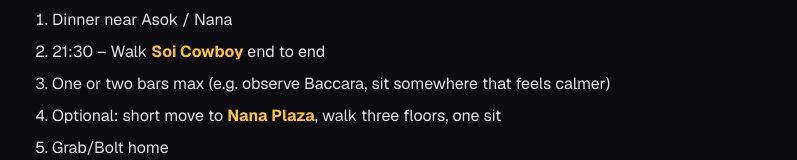
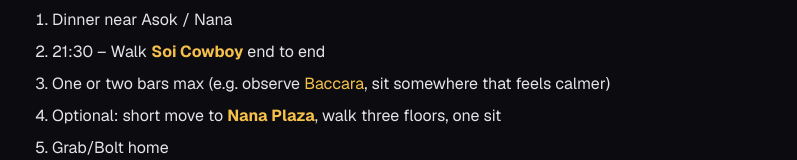
Before and after one commit to ouyowu/thainight-co, a Next.js app: page /bangkok/one-night-plan in a window 1280 px wide. Shown: the part 203-363 px from the top of the page, without its empty margins (240-1037 px from the left). Built offline with nearby package versions, Linux system fonts and the light colour scheme.

Commit message:
Link Baccara from the Bangkok one-night plan

```diff
--- a/app/bangkok/one-night-plan/page.tsx
+++ b/app/bangkok/one-night-plan/page.tsx
@@ -25,7 +25,13 @@
             </Link>{" "}
             end to end
           </li>
-          <li>One or two bars max (e.g. observe Baccara, sit somewhere that feels calmer)</li>
+          <li>
+            One or two bars max (e.g. observe{" "}
+            <Link href="/bangkok/areas/soi-cowboy/baccara/" className="text-accent hover:underline">
+              Baccara
+            </Link>
+            , sit somewhere that feels calmer)
+          </li>
           <li>
             Optional: short move to{" "}
             <Link href="/bangkok/areas/nana-plaza/" className="text-accent hover:underline">
@@ -43,7 +49,6 @@
           ).
         </p>
       </section>
-
       <section>
         <h2 className="text-lg font-semibold text-foreground">Plan B — Bars first, go-go second</h2>
         <ol className="mt-2 list-decimal space-y-1 pl-5">
@@ -52,7 +57,6 @@
           <li>Hard stop time set in advance</li>
         </ol>
       </section>
-
       <section>
         <h2 className="text-lg font-semibold text-foreground">Plan C — Club night (no go-go)</h2>
         <ol className="mt-2 list-decimal space-y-1 pl-5">
@@ -61,7 +65,6 @@
           <li>Bring ID, expect cover</li>
         </ol>
       </section>
-
       <section>
         <h2 className="text-lg font-semibold text-foreground">Plan D — Market curiosity only</h2>
         <ol className="mt-2 list-decimal space-y-1 pl-5">
@@ -73,7 +76,6 @@
           <li>One ground-floor drink max, then leave</li>
         </ol>
       </section>
-
       <p>
         Links:{" "}
         <Link href="/bangkok/first-timer/" className="text-accent hover:underline">
@@ -92,7 +94,6 @@
           Soi Cowboy vs Nana Plaza
         </Link>
       </p>
-
       <section>
         <h2 className="text-lg font-semibold text-foreground">Stay nearby</h2>
         <p className="mt-2">Staying near BTS Nana or Asok keeps the night simple.</p>
```
